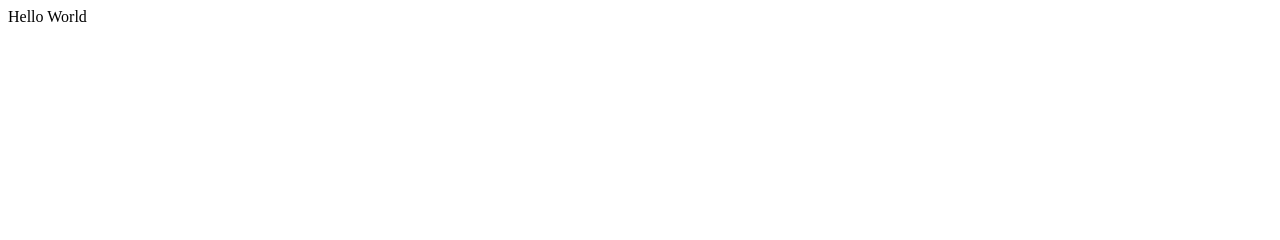
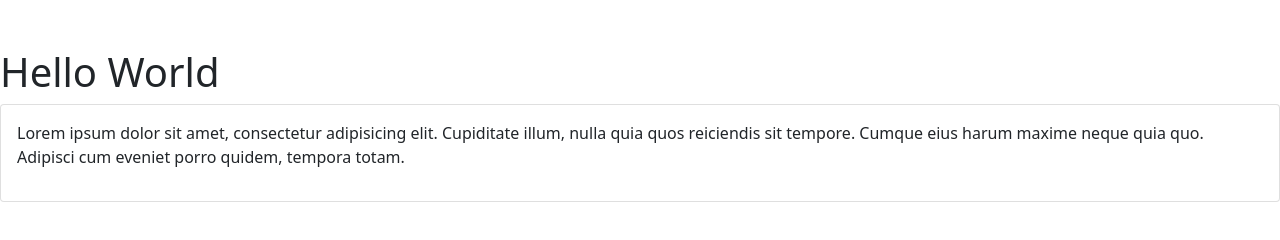
Before and after one commit to leonardoandognini/vuejs-studies, a plain HTML site: page index.html in a window 1280 px wide. Drawn offline with nearby package versions, Linux system fonts and the light colour scheme.

Commit message:
CHORE: examples of using directives

```diff
--- a/index.html
+++ b/index.html
@@ -5,11 +5,145 @@
     <meta name="viewport"
           content="width=device-width, user-scalable=no, initial-scale=1.0, maximum-scale=1.0, minimum-scale=1.0">
     <meta http-equiv="X-UA-Compatible" content="ie=edge">
+    <link href="https://cdn.jsdelivr.net/npm/bootstrap@5.0.2/dist/css/bootstrap.min.css" rel="stylesheet"
+          integrity="sha384-EVSTQN3/azprG1Anm3QDgpJLIm9Nao0Yz1ztcQTwFspd3yD65VohhpuuCOmLASjC" crossorigin="anonymous">
     <title>Hello World</title>
 </head>
 <body>
 <div id="app">
-    {{ title }}
+
+    <!-- v-show use example -->
+    <!--
+    <div v-show="showTitle">
+       {{ title }}
+    </div>
+    -->
+
+    <!--    v-if remove element from Dom-->
+    <!--
+    <div v-if="showTitle">
+           {{ title }}
+       </div>
+     -->
+
+
+    <!--
+   <div v-if="showTitle">
+       {{ title }}
+   </div>
+
+   <div v-else>
+       VueJs
+   </div>
+    -->
+
+
+    <!--    <div v-if="showTitle">-->
+    <!--        {{ title }}-->
+    <!--    </div>-->
+
+    <!--    <div v-else-if="showTitle2">-->
+    <!--        {{ title2 }}-->
+    <!--    </div>-->
+
+    <!--    <div v-else>-->
+    <!--        VueJs-->
+    <!--    </div>-->
+
+    <!--
+        <div v-if="level > 0 && level < 50">
+            Estudando VueJs
+        </div>
+
+        <div v-else-if="level >= 50">
+            Apendendo VueJs
+        </div>
+
+        <div v-else>
+            Iniciando em VueJs
+        </div>
+    -->
+
+
+    <!--    with template-->
+    <!--
+    <div v-if="level > 0 && level < 50">
+        Estudando VueJs
+    </div>
+
+    <template v-else-if="level >= 50">
+        Apendendo VueJs
+        <div>aaaa</div>
+        <div>bbb</div>
+        <div>ccc</div>
+    </template>
+
+    <div v-else>
+        Iniciando em VueJs
+    </div>
+    -->
+
+
+    <!-- iterate array with v-for  -->
+    <!--
+    <ul>
+        <li v-for="(movie,index) in movies">
+            ({{ index }}) - {{ movie.name }} - {{ movie.release_date }}
+        </li>
+    </ul>
+     -->
+
+    <!-- v-bind-->
+    <!--
+    <img
+            :src="src"
+            :alt="alt">
+    -->
+
+    <!-- v-bind class-->
+    <!--
+    <div class="container mt-5"></div>
+        <h1>{{ title }}</h1>
+        <div :class="card">
+            <div class="card-body">
+                <p>Lorem ipsum dolor sit amet, consectetur adipisicing elit. Cupiditate illum, nulla quia quos reiciendis
+                    sit tempore. Cumque eius harum maxime neque quia quo. Adipisci cum eveniet porro quidem, tempora
+                    totam.</p>
+            </div>
+        </div>
+    </div>
+    -->
+
+    <!-- v-bind style inline-->
+    <!--
+    <div class="container mt-5"></div>
+        <h1>{{ title }}</h1>
+        <div :style="card">
+            <div class="card-body">
+                <p>Lorem ipsum dolor sit amet, consectetur adipisicing elit. Cupiditate illum, nulla quia quos reiciendis
+                    sit tempore. Cumque eius harum maxime neque quia quo. Adipisci cum eveniet porro quidem, tempora
+                    totam.</p>
+            </div>
+        </div>
+    </div>
+    -->
+
+<!--    v-bind objects and attributes-->
+    <div class="container mt-5"></div>
+    <h1>{{ title }}</h1>
+    <div
+            v-bind="attrs"
+
+    >
+        <div class="card-body">
+            <p>Lorem ipsum dolor sit amet, consectetur adipisicing elit. Cupiditate illum, nulla quia quos reiciendis
+                sit tempore. Cumque eius harum maxime neque quia quo. Adipisci cum eveniet porro quidem, tempora
+                totam.</p>
+        </div>
+    </div>
+</div>
+
+
 </div>
 
 <script src="https://unpkg.com/vue@next"></script>
@@ -19,6 +153,29 @@
         data() {
             return {
                 title: 'Hello World',
+                // title2: 'VueJs Study',
+                // showTitle: false,
+                // showTitle2: true,
+                //level: 70,
+                // movies: [
+                //     {name: 'The Batman', release_date: '05/03/2022'},
+                //     {name: 'Star Wars: Episode IV', release_date: '18/11/1977'},
+                //     {name: 'Star Wars: Episode VI – Return of the Jedi', release_date: '25/05/1983'}
+                // ],
+                // src: 'https://via.placeholder.com/200',
+                // alt: 'VueJs',
+                // card: {
+                //     'card': true,
+                //     'bg-primary': true,
+                //     'text-white': true
+                // }
+                //card: { 'background-color': '#0d6efd', 'color': 'white'}
+                attrs: {
+                    id: 'card',
+                    'data-row': 'test',
+                    class: 'card'
+                }
+
             };
         }
     }).mount('#app');
```
